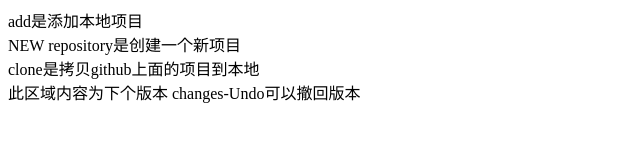
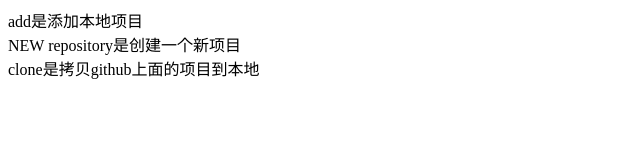
Before and after one commit to w7324778/git-test, a plain HTML site: page index.html in a window 1280 px wide. Shown: the whole page, without its empty margins (0-640 px from the left). Drawn offline with Linux system fonts and the light colour scheme.

Commit message:
Revert "git-test-b"
This reverts commit b18ba0b41ce28477d6bf6f10b584b87b6c98da61.

```diff
--- a/index.html
+++ b/index.html
@@ -8,6 +8,5 @@
 	<div>add是添加本地项目</div>
 	<div>NEW repository是创建一个新项目</div>
 	<div>clone是拷贝github上面的项目到本地</div>
-	<div>此区域内容为下个版本 changes-Undo可以撤回版本</div>
 </body>
 </html>
```
